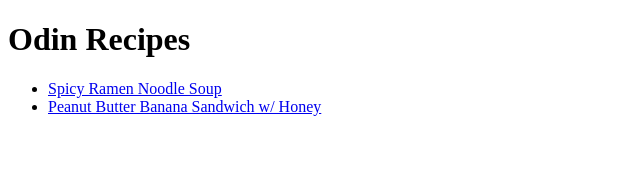
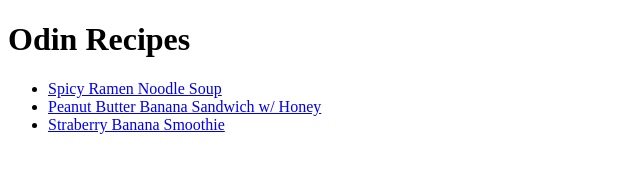
Before and after one commit to Mr-Shucc/odin-recipes, a plain HTML site: page index.html in a window 1280 px wide. Shown: the whole page, without its empty margins (0-640 px from the left). Drawn offline with Linux system fonts and the light colour scheme.

Commit message:
add href link for sbs.html into index.html

```diff
--- a/index.html
+++ b/index.html
@@ -9,6 +9,8 @@
     <ul>
         <li><a href="./ramen.html"> Spicy Ramen Noodle Soup</a></li>
        <li><a href="./ppb.html">Peanut Butter Banana Sandwich w/ Honey</a></li>
+       <li><a href="./sbs.html">Straberry Banana Smoothie</a></li>
+
     </ul>
 </body>
 </html>
```
